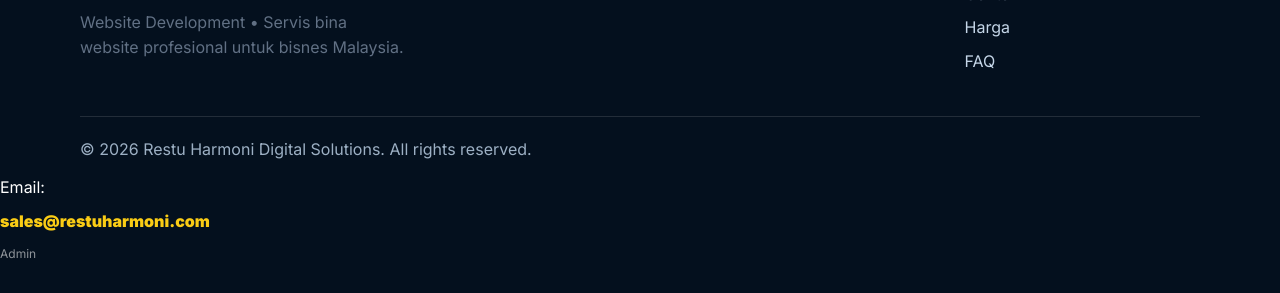
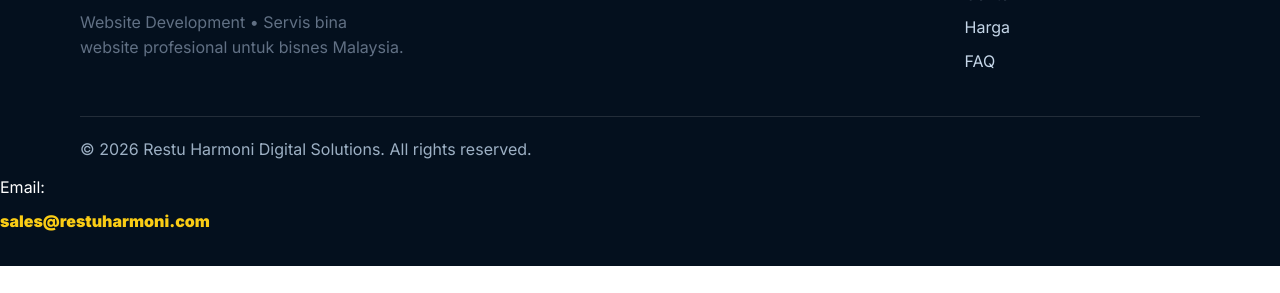
Before and after one commit to RestuHarmoni/services, a plain HTML site: page index.html in a window 1280 px wide. Shown: the part 7240-7533 px from the top of the page. After the commit the page ends 7506 px from the top, so only its background shows below. Drawn offline with Linux system fonts and the light colour scheme.

Commit message:
Update index.html

```diff
--- a/index.html
+++ b/index.html
@@ -1045,7 +1045,7 @@
       <div><h4>Menu</h4><a href="#services">Servis</a><a href="#portfolio">Contoh</a><a href="#pricing">Harga</a><a href="#faq">FAQ</a></div>
     </div>
     <div class="container footer-bottom">© <span id="year"></span> Restu Harmoni Digital Solutions. All rights reserved.</div>
-  <div style="margin-top:12px">Email: <a href="mailto:sales@restuharmoni.com">sales@restuharmoni.com</a></div><div style="margin-top:10px;font-size:12px;opacity:.55"><a href="admin-login.html" style="color:inherit">Admin</a></div></footer>
+  <div style="margin-top:12px">Email: <a href="mailto:sales@restuharmoni.com">sales@restuharmoni.com</a></div><div style="margin-top:10px;font-size:12px;opacity:.55"><a href="" style="color:inherit"></a></div></footer>
 
   <script src="version.js"></script><script src="app.js"></script>
 
```
